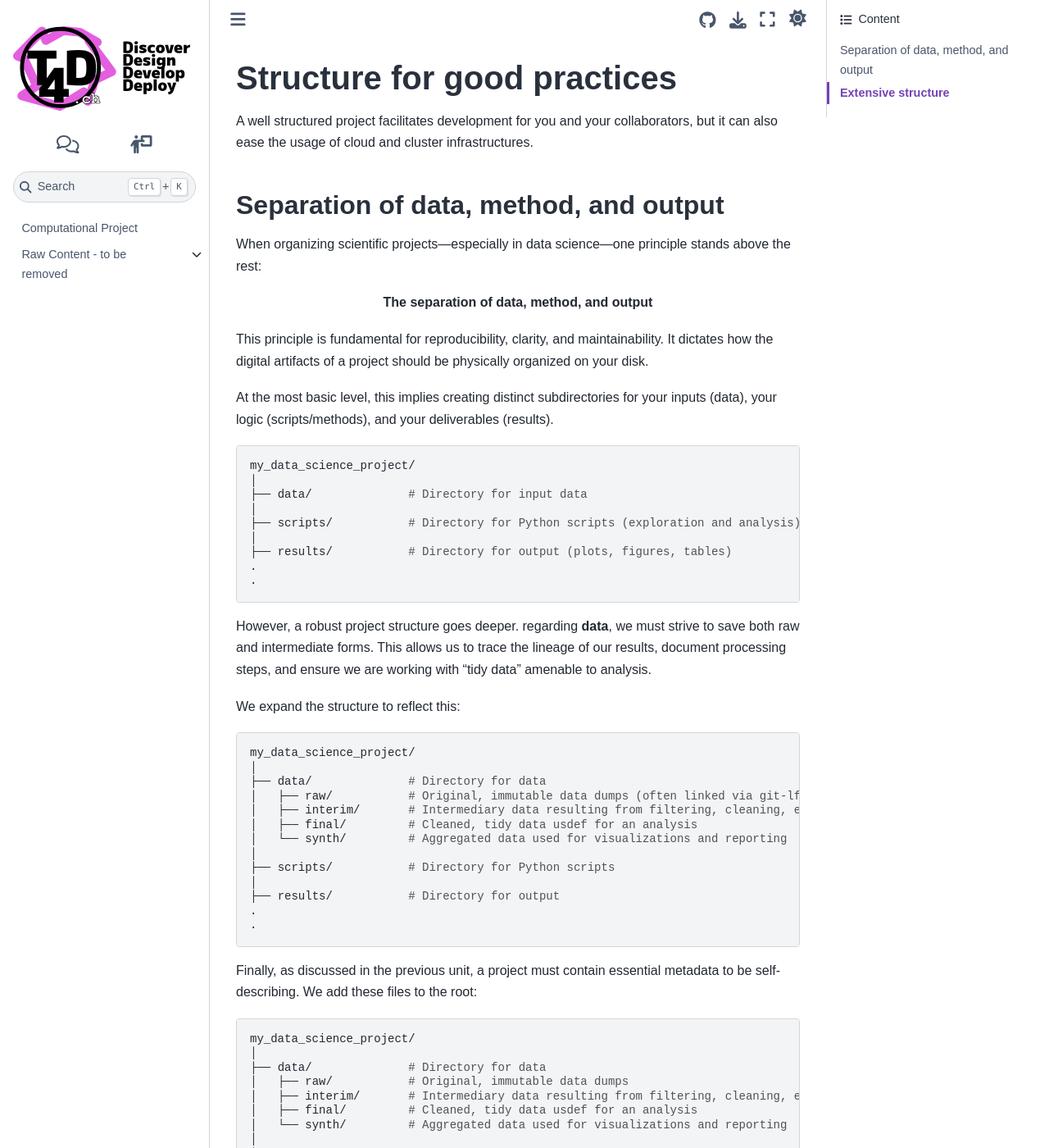
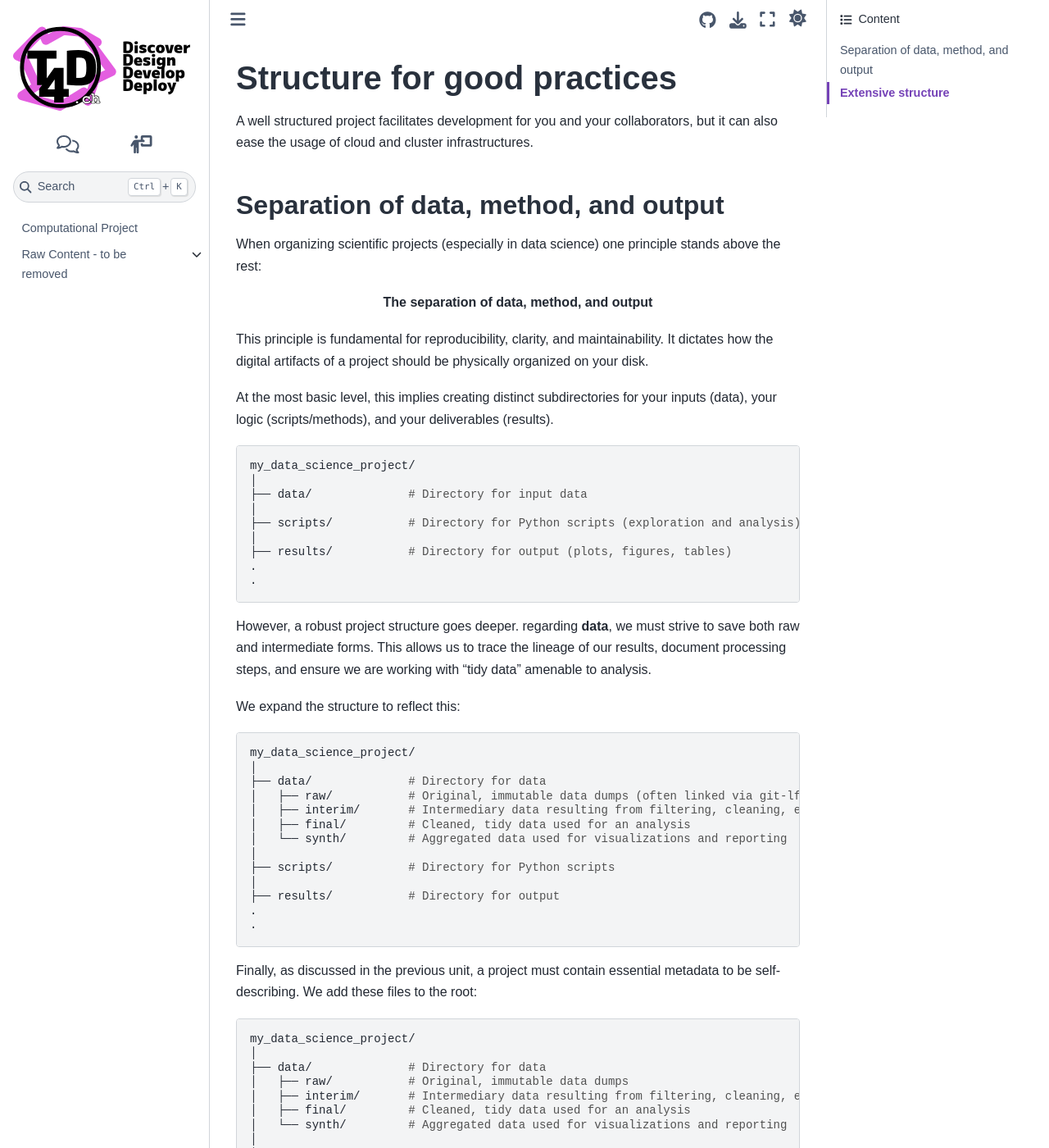
Before and after one commit to t4d-gmbh/researchSoftwareEngineering, a Sphinx documentation site: the page built from source/content/computationalProject/structure.md, in a window 1280 px wide and 1400 px high. Shown: the whole window at 82% size. Built offline with Sphinx 7.4.7 and the Sphinx Book theme 1.1.4, drawn with Linux system fonts in a browser that asks for light colours; some web fonts are replaced; the version number could not be read and is left out; some of the changed text lies outside the part shown.

Commit message:
typos and syntax

````diff
--- a/source/content/computationalProject/structure.md
+++ b/source/content/computationalProject/structure.md
@@ -5,7 +5,7 @@ A well structured project facilitates development for you and your collaborators
 
 ### Separation of data, method, and output
 
-When organizing scientific projects—especially in data science—one principle stands above the rest:
+When organizing scientific projects (especially in data science) one principle stands above the rest:
 
 <center>
 
@@ -40,7 +40,7 @@ my_data_science_project/
 ├── data/              # Directory for data
 │   ├── raw/           # Original, immutable data dumps (often linked via git-lfs)
 │   ├── interim/       # Intermediary data resulting from filtering, cleaning, etc.
-│   ├── final/         # Cleaned, tidy data usdef for an analysis
+│   ├── final/         # Cleaned, tidy data used for an analysis
 │   └── synth/         # Aggregated data used for visualizations and reporting
 │
 ├── scripts/           # Directory for Python scripts
@@ -59,7 +59,7 @@ my_data_science_project/
 ├── data/              # Directory for data
 │   ├── raw/           # Original, immutable data dumps
 │   ├── interim/       # Intermediary data resulting from filtering, cleaning, etc.
-│   ├── final/         # Cleaned, tidy data usdef for an analysis
+│   ├── final/         # Cleaned, tidy data used for an analysis
 │   └── synth/         # Aggregated data used for visualizations and reporting
 │
 ├── scripts/           # Directory for Python scripts
@@ -92,9 +92,9 @@ my_data_science_project/
 │   └── my_project            # The actual Python package directory
 │       ├── __init__.py       # Marks this directory as a Python package
 │       │                     # Submodules below are examples of logical separation:
-│       ├── data.py           # Functions to download or generate data
-│       ├── cleaning.py       # Functions to transform raw data into features
-│       ├── visualization.py  # Functions for generating plots
+│       ├── data.py           #    Functions to download or generate data
+│       ├── cleaning.py       #    Functions to transform raw data into features
+│       ├── visualization.py  #    Functions for generating plots
 │       └── ...
 │
 ├── notebooks/                # Jupyter notebooks for interactive exploration
@@ -125,7 +125,7 @@ my_data_science_project/
 ```
 
 * **Note on redundancy:** `scripts` and `notebooks` often serve similar purposes. If your workflow is entirely notebook-based, you may omit `scripts`, and vice-versa.
-* **Optional folders:** `docs` and `tests` are only necessary if you are compiling formal documentation or running automated tests—though both are highly recommended for robust research.
+* **Optional folders:** `docs` and `tests` are only necessary if you are compiling formal documentation or running automated tests, though both are highly recommended for robust research.
 
 **Additional resources**:
 
````
Also changed, not shown: source/content/computationalProject/limitations.md (+1 -1 lines), source/content/computationalProject/projectScaffolding.md (+2 -2 lines).
